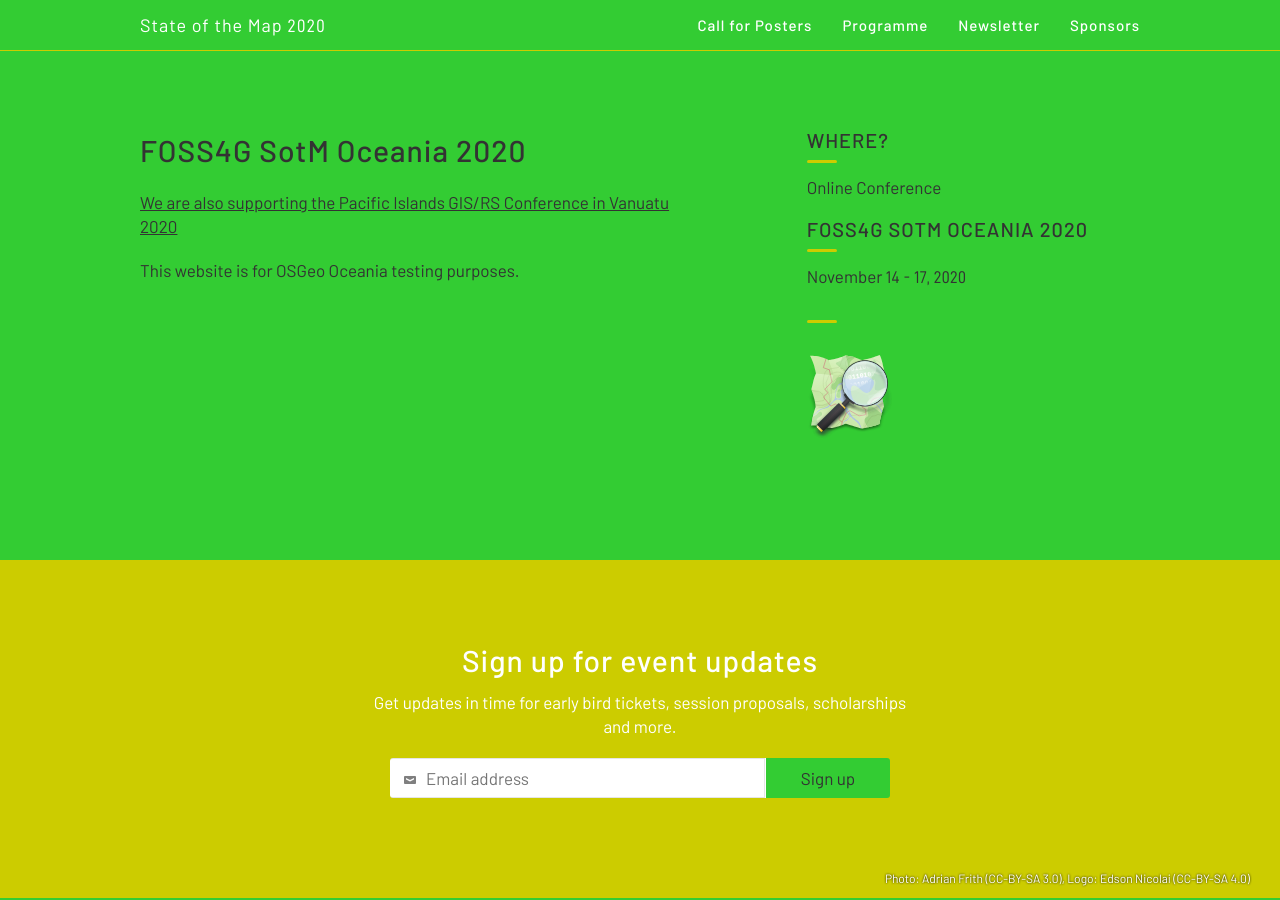
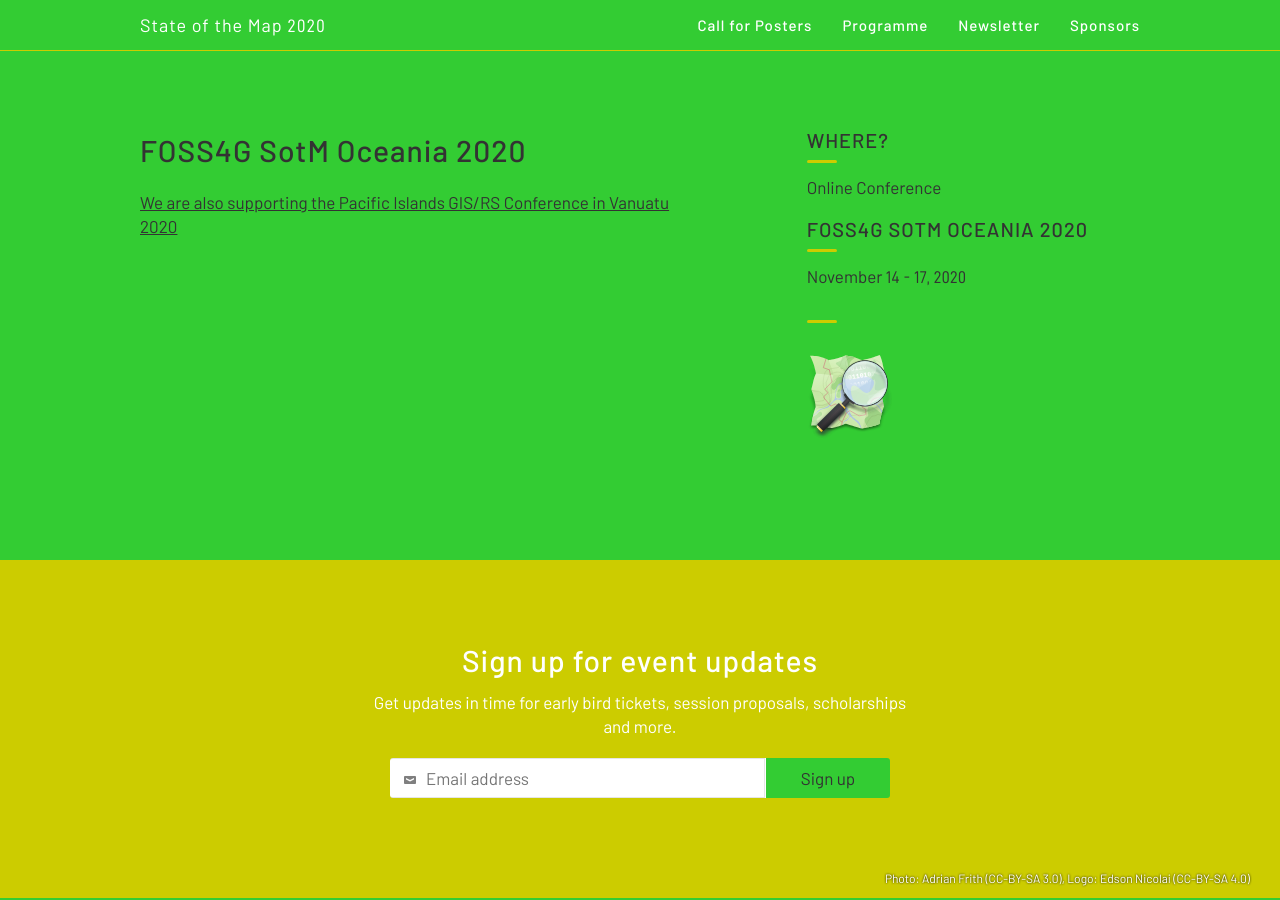
Before and after one commit to osgeo-oceania/foss4g-sotm-oceania-2020, a Jekyll site: the page built from index.html, in a window 1280 px wide and 900 px high, scrolled down 890 px. Built offline with Jekyll 4.4.1, drawn with Linux system fonts in a browser that asks for light colours.

Commit message:
Update about.html
The website is now live...no longer testing.

```diff
--- a/_includes/about.html
+++ b/_includes/about.html
@@ -5,7 +5,7 @@
           <div class="col10 margin2r space-bottom2">
             <h1 class="space-bottom2">FOSS4G SotM Oceania 2020</h1>
       <p> <a href="http://www.picgisrs.org/conference-venue/">We are also supporting the Pacific Islands GIS/RS Conference in Vanuatu 2020</a> </p>
-	    <p>This website is for OSGeo Oceania testing purposes.</p>
+
 
 
 	  </div>
```
